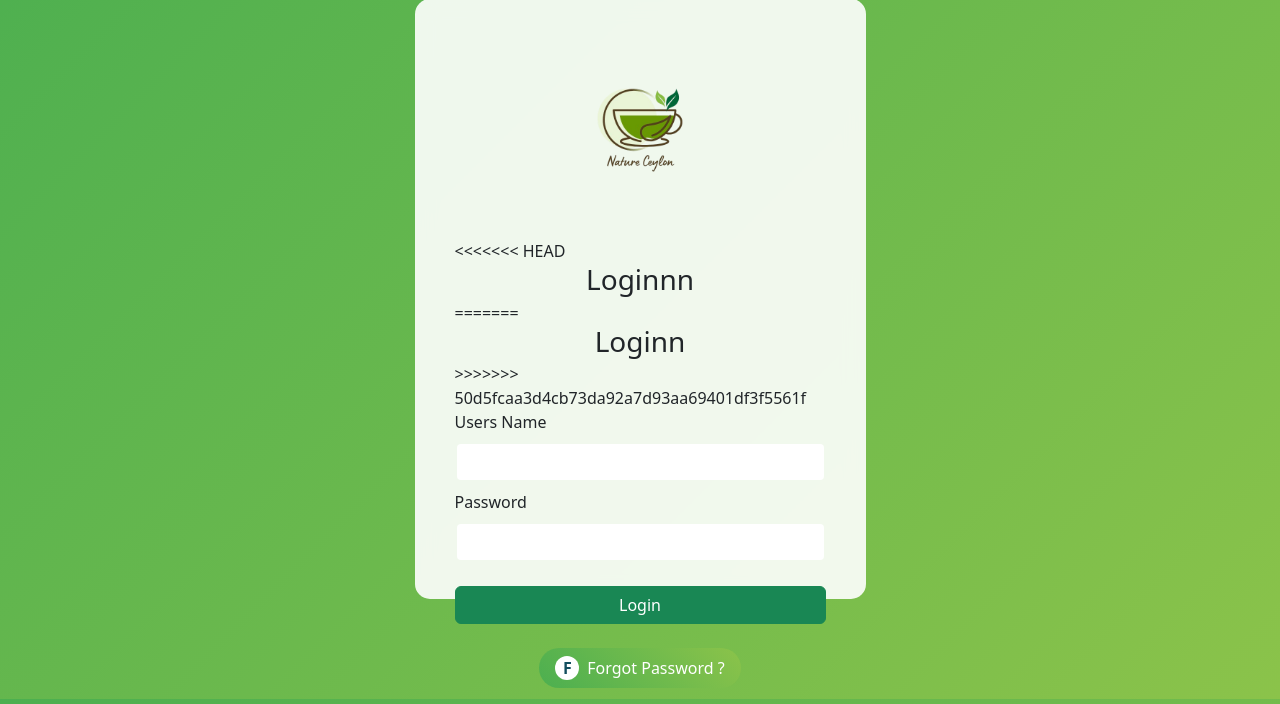
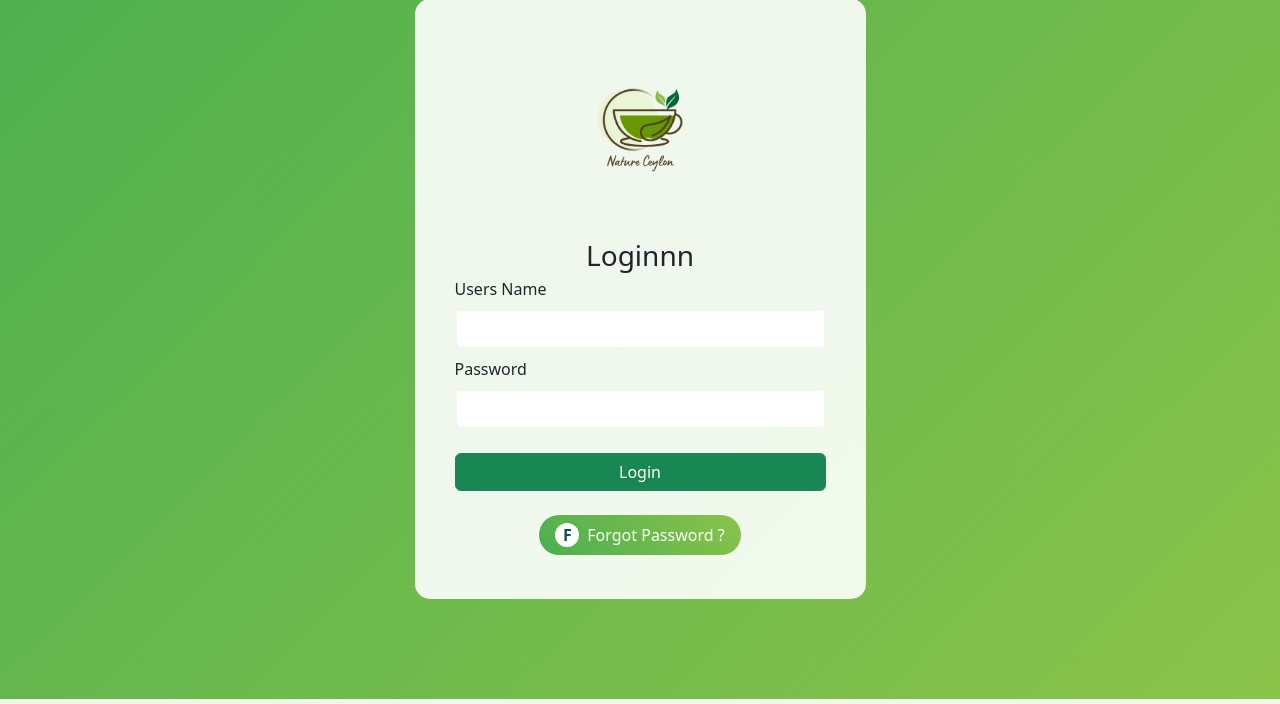
Before and after one commit to Malinda01/Nature_Ceylon, a PHP site: page /login.html in a window 1280 px wide. Shown: the part 101-805 px from the top of the page. Run offline with PHP 8.4, Linux system fonts and the light colour scheme.

Commit message:
Fix login header typo and standardize role case in login logic

```diff
--- a/Login_Employee/login.html
+++ b/Login_Employee/login.html
@@ -167,11 +167,7 @@
                                     <!-- Replace src with your actual logo -->
                                     <img src="logo2.png" alt="Nature Ceylon Logo">
                                 </div>
-<<<<<<< HEAD
                                 <h3 class="text-center mb-1">  Loginnn </h3>
-=======
-                                <h3 class="text-center mb-1">  Loginn </h3>
->>>>>>> 50d5fcaa3d4cb73da92a7d93aa69401df3f5561f
 
                                 <!-- Form for login -->
                                 <form method="POST" action="login.php">
--- a/Login_Employee/login.php
+++ b/Login_Employee/login.php
@@ -39,7 +39,7 @@ if ($_SERVER['REQUEST_METHOD'] == 'POST') {
         $_SESSION['Emp_ID'] = $id;
 
         // Redirect based on the user's role
-        if ($role == 'Admin') {
+        if ($role == 'admin') {
             // Login for the admin
             $_SESSION['EUsername'] = $E_Username;
             header('Location: ../Admin_Panel/Managements/AdminDash/admindash.php');
```
